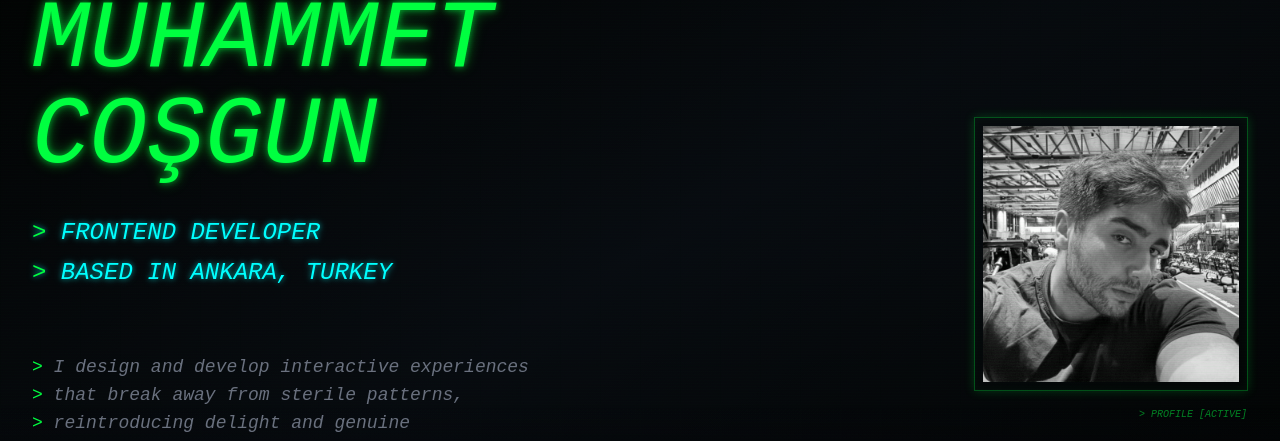
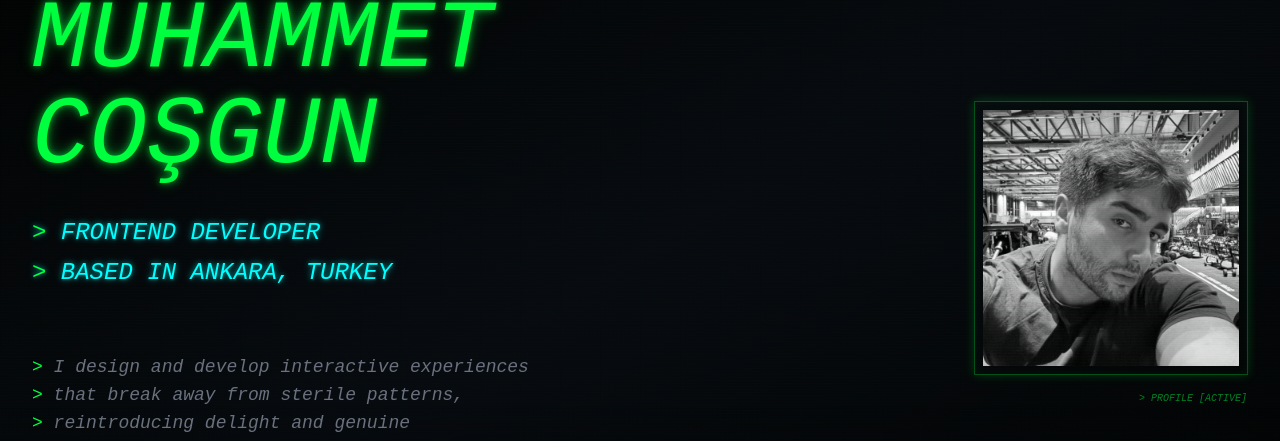
Before and after one commit to mmuuhmmtt/portfolio-site, a Next.js app: page / in a window 1280 px wide. Shown: the part 155-596 px from the top of the page. Built offline with nearby package versions, Linux system fonts and the light colour scheme; no server answers.

Commit message:
Fix profile photo path for GitHub Pages

```diff
--- a/components/Hero.tsx
+++ b/components/Hero.tsx
@@ -14,6 +14,7 @@ const Hero = () => {
 
   // Video path - handle basePath for GitHub Pages
   const [videoPath, setVideoPath] = useState('/videos/video.mp4')
+  const [imagePath, setImagePath] = useState('/images/profile.jpg')
 
   useEffect(() => {
     if (typeof window !== 'undefined') {
@@ -21,8 +22,10 @@ const Hero = () => {
       const pathname = window.location.pathname
       if (pathname.startsWith('/portfolio-site')) {
         setVideoPath('/portfolio-site/videos/video.mp4')
+        setImagePath('/portfolio-site/images/profile.jpg')
       } else {
         setVideoPath('/videos/video.mp4')
+        setImagePath('/images/profile.jpg')
       }
     }
   }, [])
@@ -259,11 +262,11 @@ const Hero = () => {
           </div>
 
           {/* Right side - Profile Photo */}
-          <div className="hidden lg:flex justify-end items-center relative z-20">
+          <div className="hidden lg:flex justify-end items-start relative z-20 -mt-16 lg:-mt-8">
             <div className="terminal-border p-2 relative group">
               <div className="relative overflow-hidden">
                 <img
-                  src="/images/profile.jpg"
+                  src={imagePath}
                   alt="Muhammet Coşgun"
                   className="w-64 h-64 object-cover grayscale hover:grayscale-0 transition-all duration-500"
                   onError={(e) => {
```
